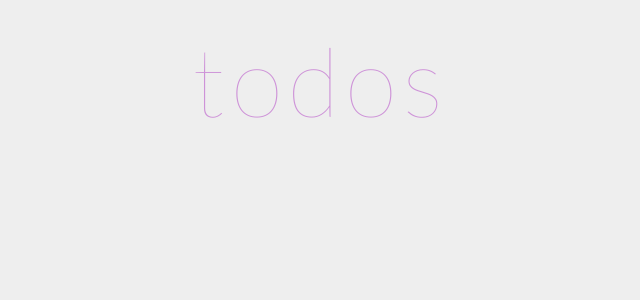
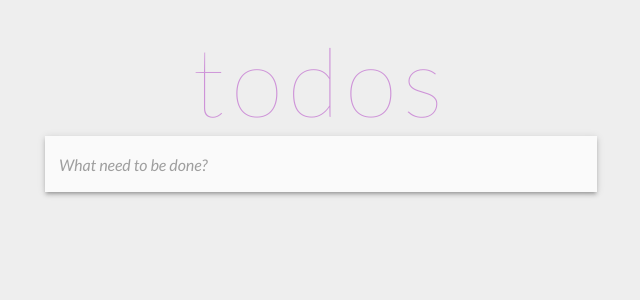
Before and after one commit to AnastasiaBond87/mindbox-test, a React (Vite) app: page / in a window 1280 px wide. Shown: the top 300 px of the page, without its empty margins (319-959 px from the left). Built offline with nearby package versions, Linux system fonts and the light colour scheme.

Commit message:
feat: add todo input component

```diff
--- a/src/app/index.tsx
+++ b/src/app/index.tsx
@@ -1,5 +1,5 @@
-import { Card, Container, Grid, Typography } from '@mui/material';
-import { grey } from '@mui/material/colors';
+import { Container, Grid, Typography } from '@mui/material';
+import TodoInput from '@/components/TodoInput';
 
 function App() {
   return (
@@ -10,7 +10,11 @@ function App() {
       >
         todos
       </Typography>
-      <Grid container direction="column" sx={{ bgcolor: grey[50], boxShadow: 3 }}></Grid>
+      <Grid container direction="column" sx={{ bgcolor: 'background.paper', boxShadow: 3 }}>
+        <Grid item>
+          <TodoInput />
+        </Grid>
+      </Grid>
     </Container>
   );
 }
--- /dev/null
+++ b/src/components/TodoInput/index.tsx
@@ -0,0 +1,24 @@
+import { TextField, styled } from '@mui/material';
+
+const StyledTextField = styled(TextField)({
+  '& ::placeholder': {
+    fontStyle: 'italic',
+  },
+  '& fieldset': {
+    border: 'none',
+  },
+  '&.Mui-focused fieldset': {
+    border: 'none',
+  },
+});
+
+export default function TodoInput() {
+  return (
+    <StyledTextField
+      placeholder="What need to be done?"
+      fullWidth
+      autoComplete="off"
+      size="medium"
+    />
+  );
+}
--- a/src/index.css
+++ b/src/index.css
@@ -1,4 +1,4 @@
-@import url('https://fonts.googleapis.com/css2?family=Lato:ital,wght@0,100;0,300;0,400;0,700;1,300&display=swap');
+@import url('https://fonts.googleapis.com/css2?family=Lato:ital,wght@0,100;0,300;0,400;0,700;1,300;1,400&display=swap');
 
 #root {
   min-width: 100vw;
```
